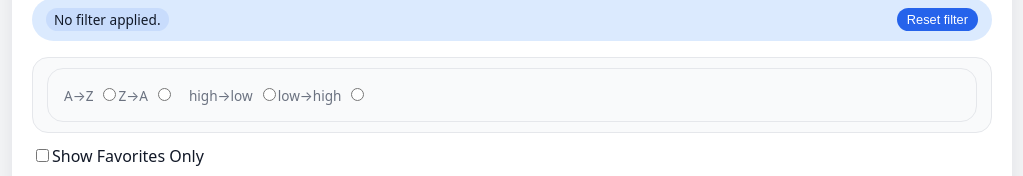
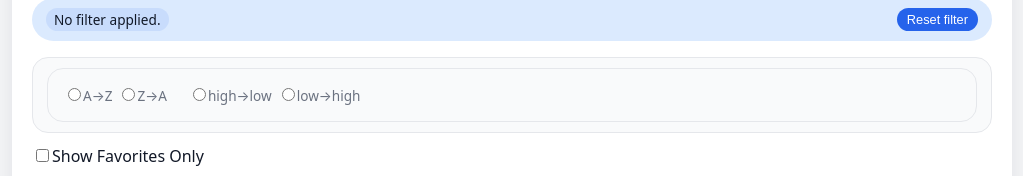
Before and after one commit to Miron-Hanukaiev/mini-library, a React (Create React App) app: page / in a window 1280 px wide. Shown: the part 290-466 px from the top of the page, without its empty margins (128-1151 px from the left). Built offline with nearby package versions, Linux system fonts and the light colour scheme.

Commit message:
- Fixing labels

```diff
--- a/src/components/Sort.tsx
+++ b/src/components/Sort.tsx
@@ -7,7 +7,6 @@ const Sort = ({ titleSort, setTitleSort, ratingSort, setRatingSort }: BookSortPr
             <div className="sort-card">
                 <form>
                     <div className="sort-section">
-                        <label>A→Z</label>
                         <input
                             type="radio"
                             name="titleSort"
@@ -15,8 +14,8 @@ const Sort = ({ titleSort, setTitleSort, ratingSort, setRatingSort }: BookSortPr
                             checked={titleSort === "A to Z"}
                             onChange={(e) => setTitleSort("A to Z")}
                         />
+                        <label>A→Z</label>
 
-                        <label>Z→A</label>
                         <input
                             type="radio"
                             name="titleSort"
@@ -24,10 +23,10 @@ const Sort = ({ titleSort, setTitleSort, ratingSort, setRatingSort }: BookSortPr
                             checked={titleSort === "Z to A"}
                             onChange={(e) => setTitleSort("Z to A")}
                         />
+                        <label>Z→A</label>
                     </div>
 
                     <div className="sort-section">
-                        <label>high→low</label>
                         <input
                             type="radio"
                             name="ratingSort"
@@ -35,8 +34,8 @@ const Sort = ({ titleSort, setTitleSort, ratingSort, setRatingSort }: BookSortPr
                             checked={ratingSort === "high to low"}
                             onChange={(e) => setRatingSort("high to low")}
                         />
+                        <label>high→low</label>
 
-                        <label>low→high</label>
                         <input
                             type="radio"
                             name="ratingSort"
@@ -44,6 +43,7 @@ const Sort = ({ titleSort, setTitleSort, ratingSort, setRatingSort }: BookSortPr
                             checked={ratingSort === "low to high"}
                             onChange={(e) => setRatingSort("low to high")}
                         />
+                        <label>low→high</label>
                     </div>
 
                 </form>
```
